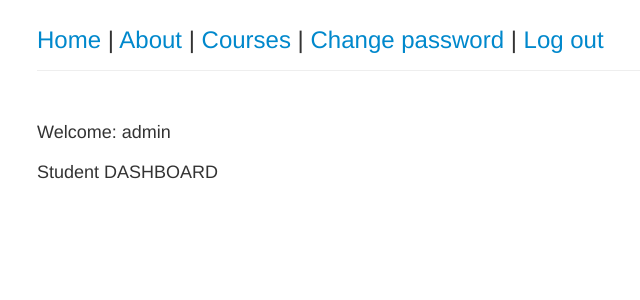
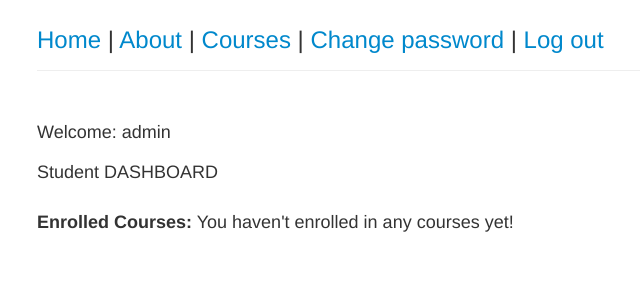
Before and after one commit to mtarsel/Django-MOOC, a Django app: page /student/ in a window 1280 px wide. Shown: the top 300 px of the page, without its empty margins (253-893 px from the left). Run offline with Django 3.2, Linux system fonts and the light colour scheme; a user stored in the database is signed in; data comes from the database, SQL or seed files in the repository; both versions use the stored data as it was after the commit; parts of the project's set-up code (start-up, migrations or seed data) failed here and were passed over.

Commit message:
added enrolled course list to student dashboard

```diff
--- a/mooc/templates/student_portal/dashboard.html
+++ b/mooc/templates/student_portal/dashboard.html
@@ -10,6 +10,14 @@
 
     	Student     DASHBOARD
     </p>
+    <br><b>Enrolled Courses:</b>
+    {% if courses %}
+        {% for course in courses %}
+            <br>{{  course.name }}
+        {% endfor %}
 
+   {% else %}
+        You haven't enrolled in any courses yet!
+   {% endif %}
 
 {% endblock %}
--- a/student_portal/views.py
+++ b/student_portal/views.py
@@ -8,6 +8,23 @@ from registration.backends.simple.views import RegistrationView
 
 from student_portal.forms import SubmissionForm
 from student_portal.models import Submission, Course, Student
+
+def get_student_from_user(user):
+    ls = [student for student in Student.objects.all() if student.user == user]
+    if ls:
+        return ls[0]
+    else:
+        student = Student(user=user)
+        student.save()
+        return student
+
+def get_separated_course_list(student, course_list):
+    enrolled_courses = student.course.all()
+    not_enrolled_courses = []
+    for course in course_list:
+        if not course.id in map(lambda course: course.id, enrolled_courses):
+            not_enrolled_courses.append(course)
+    return enrolled_courses, not_enrolled_courses
 
 def list(request):
     # Handle file upload
@@ -39,28 +56,15 @@ def dashboard(request):
     If users are authenticated, direct them to the main page. Otherwise, take
     them to the login page.
     """
-    return render_to_response('student_portal/dashboard.html', {'user': request.user})
+    enrolled_courses, _ = get_separated_course_list(get_student_from_user(request.user), Course.objects.all())
+    context = {'user': request.user,
+               'courses':enrolled_courses}
+    #return render_to_response('student_portal/dashboard.html', {'user': request.user})
+    return render_to_response('student_portal/dashboard.html', context)
 
 class MyRegistrationView(RegistrationView):
     def get_success_url(self, request, user):
         return "/student/"
-
-def get_student_from_user(user):
-    ls = [student for student in Student.objects.all() if student.user == user]
-    if ls:
-        return ls[0]
-    else:
-        student = Student(user=user)
-        student.save()
-        return student
-
-def get_separated_course_list(student, course_list):
-    enrolled_courses = student.course.all()
-    not_enrolled_courses = []
-    for course in course_list:
-        if not course.id in map(lambda course: course.id, enrolled_courses):
-            not_enrolled_courses.append(course)
-    return enrolled_courses, not_enrolled_courses
 
 def enroll_courses(request):
     course_list = Course.objects.all()
```
Also changed, not shown: mooc_database.db.
